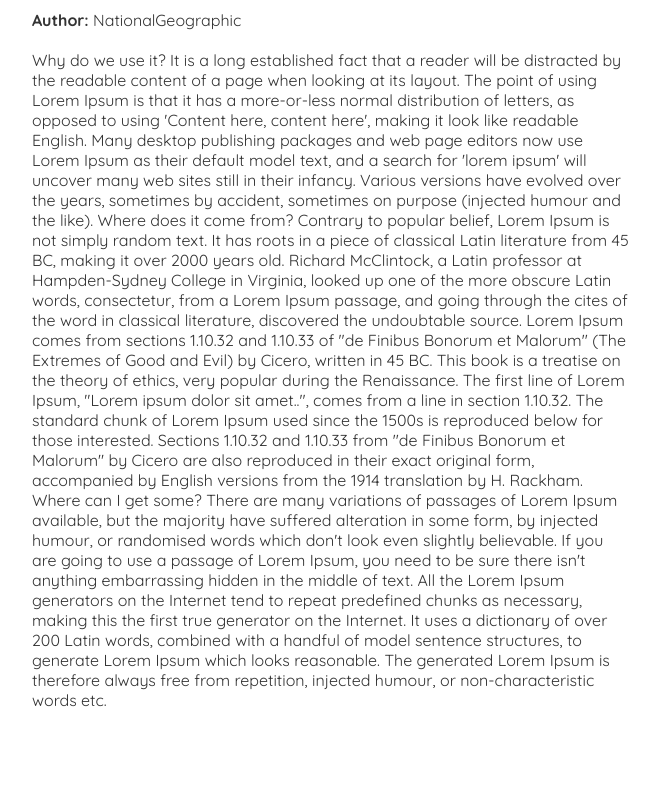
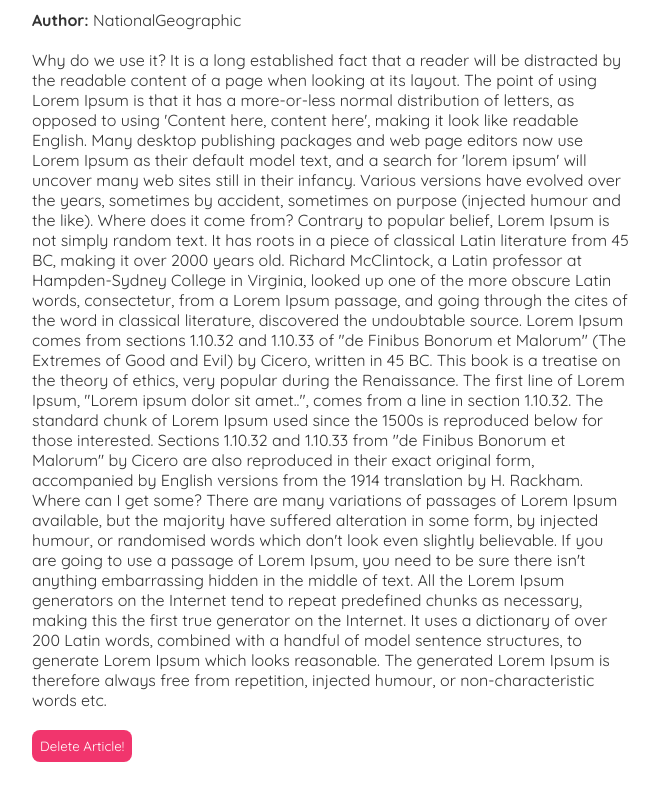
Before and after one commit to HarisAli-git/ArticlesPage, a React (Create React App) app: page /article/1 in a window 1280 px wide. Shown: the part 196-996 px from the top of the page, without its empty margins (308-967 px from the left). Built offline with nearby package versions, Linux system fonts and the light colour scheme; data requests are answered from the project's data file; the HTML template or start-up script is replaced by a standard one.

Commit message:
Added Delete Buttonn

```diff
--- a/src/ViewArticle.js
+++ b/src/ViewArticle.js
@@ -1,10 +1,21 @@
 import { useParams } from "react-router-dom";
 import useCustFetch from "./useCustFetch";
+import { useHistory } from 'react-router-dom';
 
 const ViewArticle = () => {
 
+    const history = useHistory();
     const { id } = useParams();
     const {data, isLoading, error} = useCustFetch('http://localhost:8000/articles/' + id);
+
+    const deleteArticle = () => {
+        fetch('http://localhost:8000/articles/' + id, {
+            method: 'DELETE'
+        }).then(
+            console.log('Article Deleted!'),
+            history.push('/')
+        )
+    }
 
     return (
         <div className="ViewArticle">
@@ -15,6 +26,8 @@ const ViewArticle = () => {
                 <h2>{data.title}</h2>
                 <p><strong>Author:</strong> {data.author}</p>
                 <div>{data.body}</div>
+                <button onClick={deleteArticle}
+                >Delete Article!</button>
             </blog>)
             }
         </div>
```
Also changed, not shown: data/db.json (+0 -12 lines).
